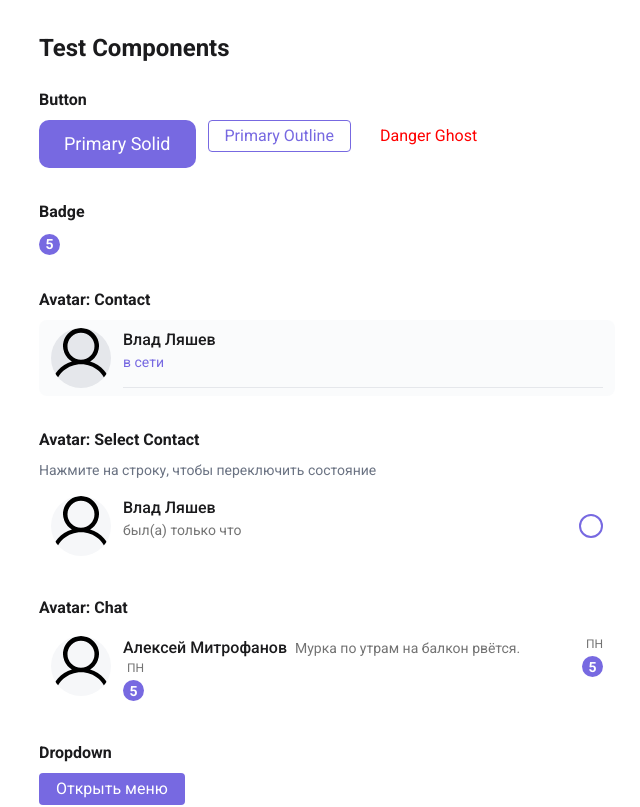
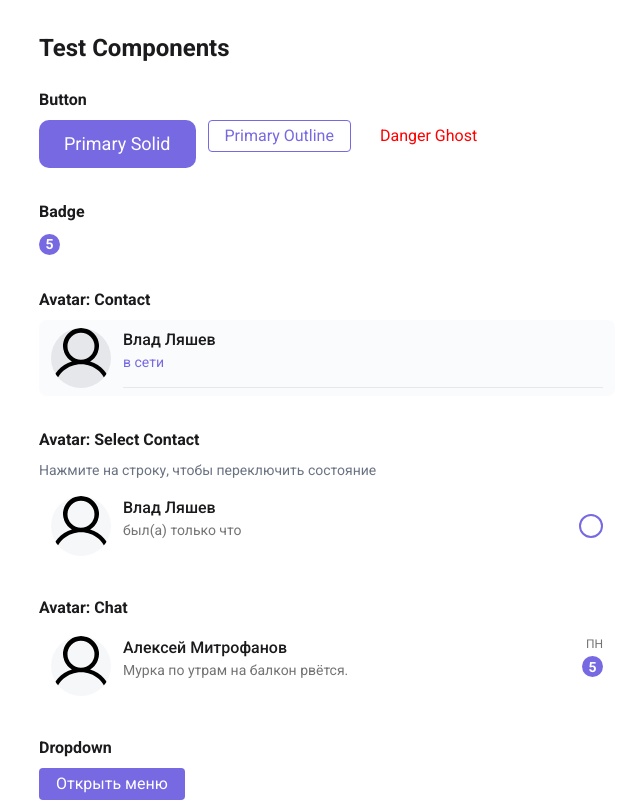
Before and after one commit to Fixer201/chat-frontend-4, a Next.js app: page /test-components in a window 1280 px wide. Shown: the top 807 px of the page, without its empty margins (313-953 px from the left). Built offline with nearby package versions, Linux system fonts and the light colour scheme.

Commit message:
fix(chatAvatar):fixed bugs withdoubling code

```diff
--- a/src/shared/ui/avatar/components/chatAvatar/ChatAvatar.tsx
+++ b/src/shared/ui/avatar/components/chatAvatar/ChatAvatar.tsx
@@ -115,7 +115,9 @@ export const ChatAvatar = forwardRef<
                                     )}
                                 />
                             )}
-                            {messagePreview && (
+
+                        </div>
+                        {messagePreview && (
                                 <p
                                     className={cn(
                                         'truncate text-sm',
@@ -129,18 +131,8 @@ export const ChatAvatar = forwardRef<
                                     {messagePreview}
                                 </p>
                             )}
-                        </div>
                     </div>
-                    {hasRightSection && (
-                        <ChatAvatarRightSection
-                            timestamp={timestamp}
-                            showUnread={showUnread}
-                            unreadCount={unreadCount}
-                            messageStatus={messageStatus}
-                            rightElement={rightElement}
-                            selected={selected}
-                        />
-                    )}
+
                 </div>
                 {hasRightSection && (
                     <ChatAvatarRightSection
```
